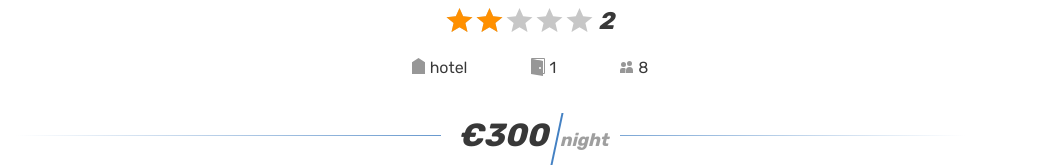
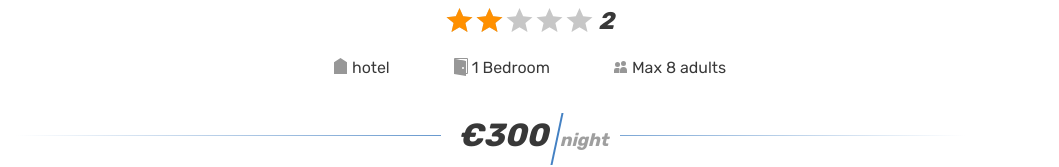
Before and after one commit to htmlacademy-react/2140589-six-cities-15, a React (Vite) app: page /offer/53333b49-291e-4338-a23a-f514e86ec7c8 in a window 1280 px wide. Shown: the part 641-808 px from the top of the page, without its empty margins (110-1169 px from the left). Built offline with nearby package versions, Linux system fonts and the light colour scheme.

Commit message:
добавляет исправления после проверки

```diff
--- a/src/components/comment-form/comment-form.tsx
+++ b/src/components/comment-form/comment-form.tsx
@@ -13,7 +13,7 @@ function CommentForm () {
       <label className="reviews__label form__label" htmlFor="review">
                     Your review
       </label>
-      <ReviewsRatingFormStars rates={rates} rating={rating} handleRatingChange={handleRatingChange}/>
+      <ReviewsRatingFormStars rates={rates} rating={rating} onRateChange={handleRatingChange}/>
 
       <textarea
         className="reviews__textarea form__textarea"
--- a/src/components/offer-features/offer-features.tsx
+++ b/src/components/offer-features/offer-features.tsx
@@ -5,16 +5,17 @@ type OfferFeaturesProps = {
 }
 
 function OfferFeatures ({type, bedrooms, maxAdults}: OfferFeaturesProps) {
+  const quantity = bedrooms > 1 ? 'Bedrooms' : 'Bedroom';
   return (
     <ul className="offer__features">
       <li className="offer__feature offer__feature--entire">
         {type}
       </li>
       <li className="offer__feature offer__feature--bedrooms">
-        {bedrooms}
+        {bedrooms} {quantity}
       </li>
       <li className="offer__feature offer__feature--adults">
-        {maxAdults}
+        Max {maxAdults} adults
       </li>
     </ul>
   );
--- a/src/components/offer-gallery/offer-gallery.tsx
+++ b/src/components/offer-gallery/offer-gallery.tsx
@@ -1,15 +1,16 @@
 import OfferImage from '../offer-image/offer-image';
-
+const MAX_IMAGES_COUNT = 6;
 type OfferGalleryProps = {
   images: string[];
+  title: string;
 }
 
-function OfferGallery ({images}: OfferGalleryProps) {
+function OfferGallery ({images, title}: OfferGalleryProps) {
   return (
     <div className="offer__gallery-container container">
       <div className="offer__gallery">
         {
-          images.slice(0,6).map((image) => <OfferImage image={image} key={image}/>)
+          images.slice(0,MAX_IMAGES_COUNT).map((image) => <OfferImage image={image} key={image} title={title}/>)
         }
       </div>
     </div>
--- a/src/components/offer-host/offer-host.tsx
+++ b/src/components/offer-host/offer-host.tsx
@@ -16,7 +16,7 @@ function OfferHost ({isPro, name, avatarUrl, description}: OfferHostProps) {
             src={avatarUrl}
             width={74}
             height={74}
-            alt={avatarUrl + name}
+            alt={name}
           />
         </div>
         <span className="offer__user-name">{name}</span>
--- a/src/components/offer-image/offer-image.tsx
+++ b/src/components/offer-image/offer-image.tsx
@@ -1,14 +1,15 @@
 type OfferImageProps = {
   image: string;
+  title: string;
 }
 
-function OfferImage ({image}: OfferImageProps) {
+function OfferImage ({image, title}: OfferImageProps) {
   return (
     <div className="offer__image-wrapper" >
       <img
         className="offer__image"
         src={image}
-        alt="Photo studio"
+        alt={title}
       />
     </div>
   );
--- a/src/components/reviews-rating-form-stars/reviews-rating-form-stars.tsx
+++ b/src/components/reviews-rating-form-stars/reviews-rating-form-stars.tsx
@@ -1,13 +1,17 @@
 import { Fragment } from 'react';
-import { Rates } from '../types/rates';
+
+export type Rates = {
+  value: number;
+  title: string;
+}
 
 type ReviewsRatingFormStarsProps = {
   rates: Rates[];
   rating: number;
-  handleRatingChange: (e: React.ChangeEvent<HTMLInputElement>) => void;
+  onRateChange: (e: React.ChangeEvent<HTMLInputElement>) => void;
 }
 
-function ReviewsRatingFormStars ({rates, rating, handleRatingChange}: ReviewsRatingFormStarsProps) {
+function ReviewsRatingFormStars ({rates, rating, onRateChange}: ReviewsRatingFormStarsProps) {
   return (
     <div className="reviews__rating-form form__rating">
       {
@@ -22,7 +26,7 @@ function ReviewsRatingFormStars ({rates, rating, handleRatingChange}: ReviewsRat
                 id={id}
                 type="radio"
                 checked={rate.value === rating}
-                onChange={handleRatingChange}
+                onChange={onRateChange}
               />
               <label
                 htmlFor={id}
--- a/src/components/types/rates.ts
+++ /dev/null
@@ -1,4 +0,0 @@
-export type Rates = {
-  value: number;
-  title: string;
-}
--- a/src/pages/offer-screen/offer-screen.tsx
+++ b/src/pages/offer-screen/offer-screen.tsx
@@ -51,7 +51,7 @@ function OfferScreen(): JSX.Element {
       </header>
       <main className="page__main page__main--offer">
         <section className="offer">
-          <OfferGallery images={images}/>
+          <OfferGallery images={images} title={title}/>
           <div className="offer__container container">
             <div className="offer__wrapper">
               {isPremium &&
```
